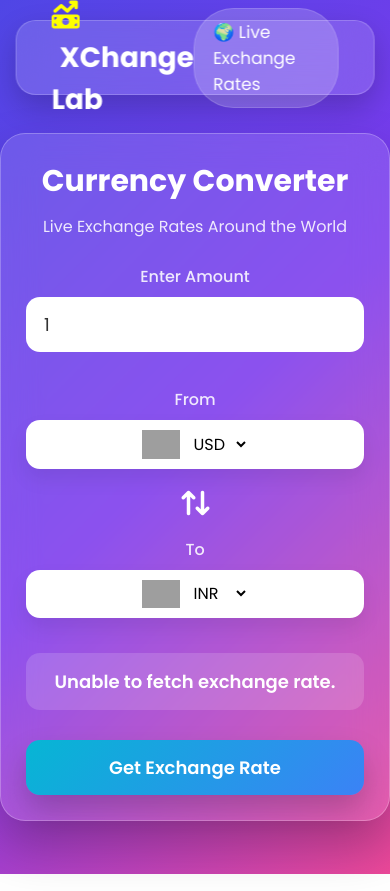
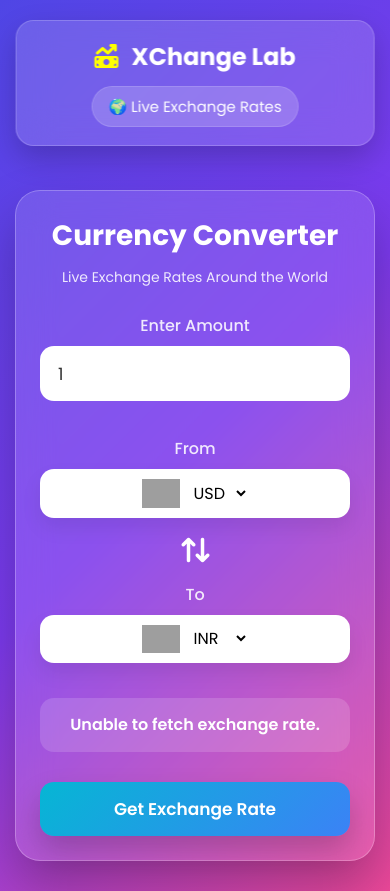
Before and after one commit to AbhiDeokar75/Xchange-Lab, a plain HTML site: page index.html in a window 390 px wide. Drawn offline with Linux system fonts and the light colour scheme; no server answers; grey boxes are pictures that could not be loaded.

Commit message:
Update style.css

```diff
--- a/style.css
+++ b/style.css
@@ -1,7 +1,5 @@
 @import url("https://fonts.googleapis.com/css2?family=Poppins:wght@300;400;500;600;700&display=swap");
 
-
-/* NAVBAR */
 
 .navbar{
     position:fixed;
@@ -70,10 +68,10 @@ body {
   min-height: 100vh;
   display: flex;
   justify-content: center;
-  align-items: center;
+  align-items: flex-start;
   margin-top: 30px;
   background: linear-gradient(135deg, #4f46e5, #7c3aed, #ec4899);
-  padding: 20px;
+  padding: 120px 20px 40px; /* Change made;*/
 }
 
 .container {
@@ -89,8 +87,8 @@ body {
   color: white;
   box-shadow: 0 25px 50px rgba(0,0,0,0.25);
   animation: fadeIn 0.6s ease;
-  margin-top: 50px;
-  position: fixed;
+  margin-top: 10px;
+  /* position: fixed; */
 }
 
 .container h2{
@@ -207,11 +205,6 @@ button{
     box-shadow:0 15px 30px rgba(0,0,0,.2);
 }
 
-button:hover{
-    transform:translateY(-3px);
-    box-shadow:0 20px 35px rgba(0,0,0,.3);
-}
-
 button:active{
     transform:scale(.98);
 }
@@ -227,24 +220,119 @@ button:active{
     }
 }
 
-@media(max-width:480px){
+@media (max-width:768px){
+
+    .navbar{
+
+        height:auto;
+
+        flex-direction:column;
+
+        gap:12px;
+
+        padding:18px;
+
+        border-radius:18px;
+    }
+
+    .nav-logo{
+
+        font-size:24px;
+
+        text-align:center;
+    }
+
+    .nav-badge{
+
+        font-size:15px;
+
+        padding:8px 16px;
+    }
+
+}
+
+@media (max-width:768px){
+
+    body{
+
+        padding:150px 15px 30px;
+    }
 
     .container{
-        padding:25px;
+
+        max-width:100%;
+
+        padding:24px;
+    }
+
+    .container h2{
+
+        font-size:28px;
+    }
+
+    .container>p{
+
+        font-size:14px;
     }
 
     .dropdown{
+
         flex-direction:column;
-        gap:20px;
+
+        gap:18px;
+
+        align-items:stretch;
     }
 
     .from,
     .to{
+
         width:100%;
     }
 
     .dropdown i{
+
+        margin:0;
+
         transform:rotate(90deg);
-        margin:0;
+
+        align-self:center;
     }
+
+    .select-container{
+
+        width:100%;
+    }
+
+    form input{
+
+        font-size:17px;
+    }
+
+    button{
+
+        height:54px;
+
+        font-size:17px;
+    }
+
+    .msg{
+
+        font-size:16px;
+
+        line-height:1.5;
+    }
+
 }
+
+button{
+
+    transition:.3s ease;
+}
+
+button:hover{
+
+    transform:translateY(-2px);
+
+    filter:brightness(1.08);
+}
```
